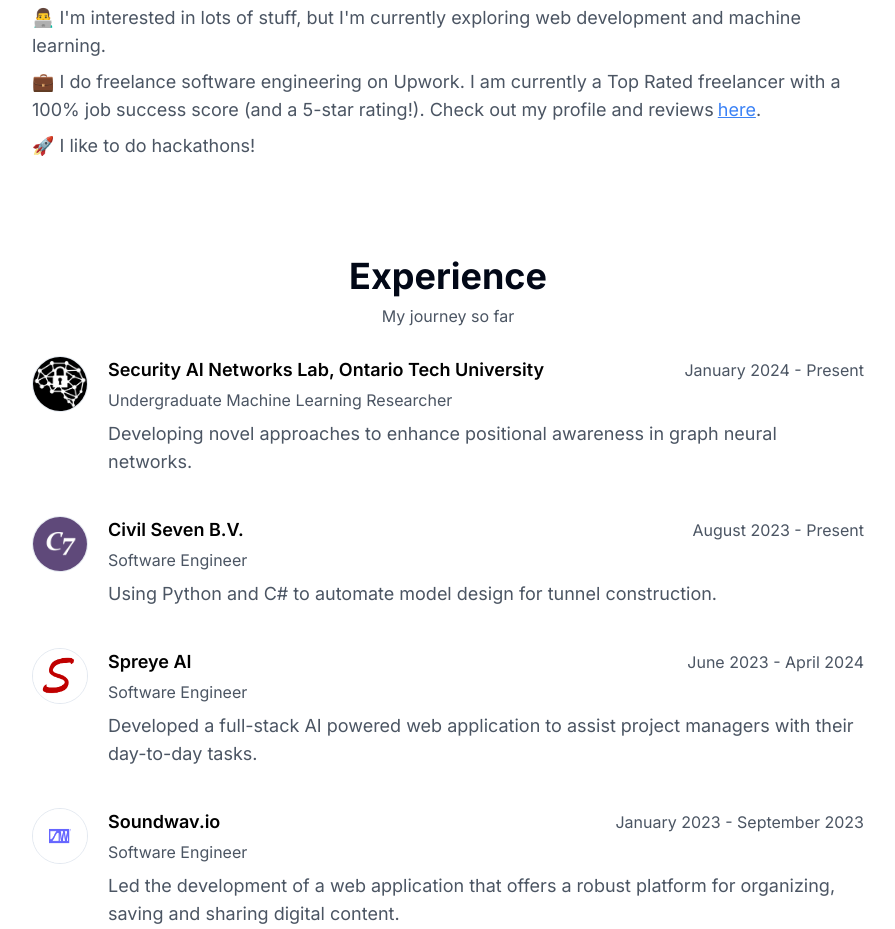
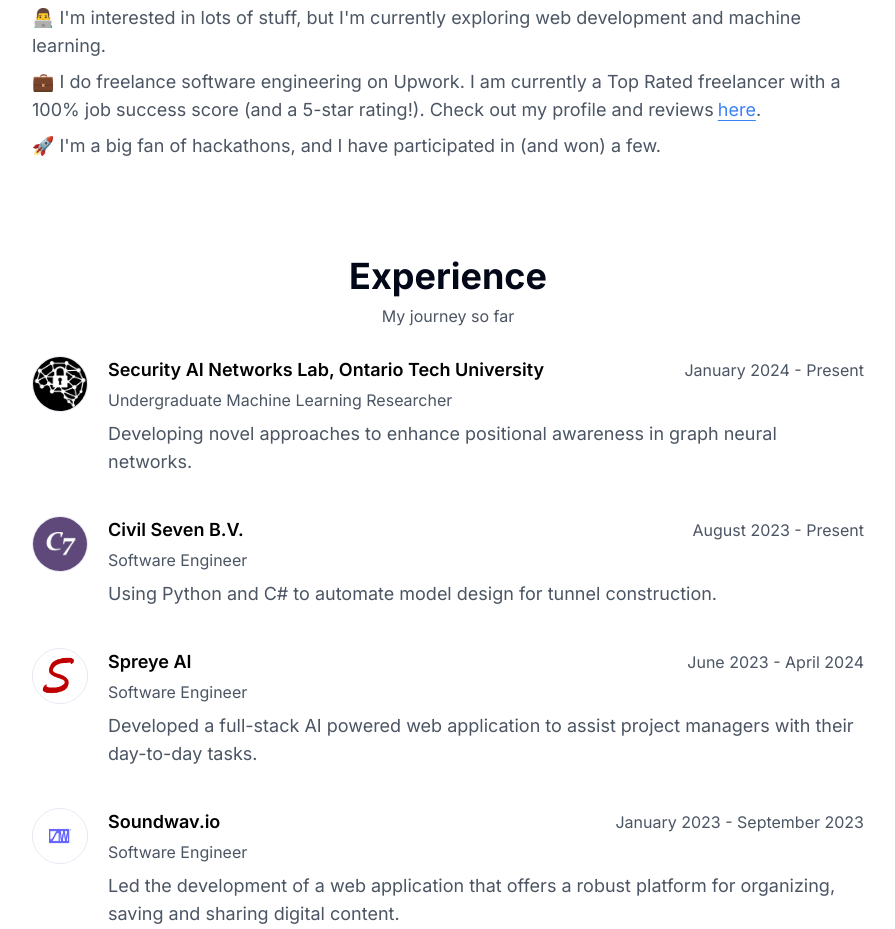
Before and after one commit to kz4killua/website, a Next.js app: page / in a window 1280 px wide. Shown: the part 1040-1969 px from the top of the page, without its empty margins (192-1087 px from the left). Built offline with nearby package versions, Linux system fonts and the light colour scheme.

Commit message:
Update page styles

```diff
--- a/src/components/about.tsx
+++ b/src/components/about.tsx
@@ -24,14 +24,15 @@
           Check out my profile and reviews
           <Link
             href="https://www.upwork.com/freelancers/~012fb0252a88cecd37"
-            className="ml-1 text-blue-500 hover:text-blue-700 underline"
+            className="ml-1 text-blue-500 hover:text-blue-700 underline underline-offset-4"
             target="_blank"
           >
             here
           </Link>.
         </p>
         <p>
-          🚀 I like to do hackathons!
+          🚀 I'm a big fan of hackathons, and I have participated in
+          (and won) a few.
         </p>
       </div>
     </Container>
--- a/src/components/skills.tsx
+++ b/src/components/skills.tsx
@@ -192,7 +192,7 @@
             alt={skill.name}
             width={32}
             height={32}
-            className={clsx("size-8 mx-8")}
+            className={clsx("size-8 mx-4 md:mx-8")}
           />
           <p className="text-center text-xs">{skill.name}</p>
         </div>
```
